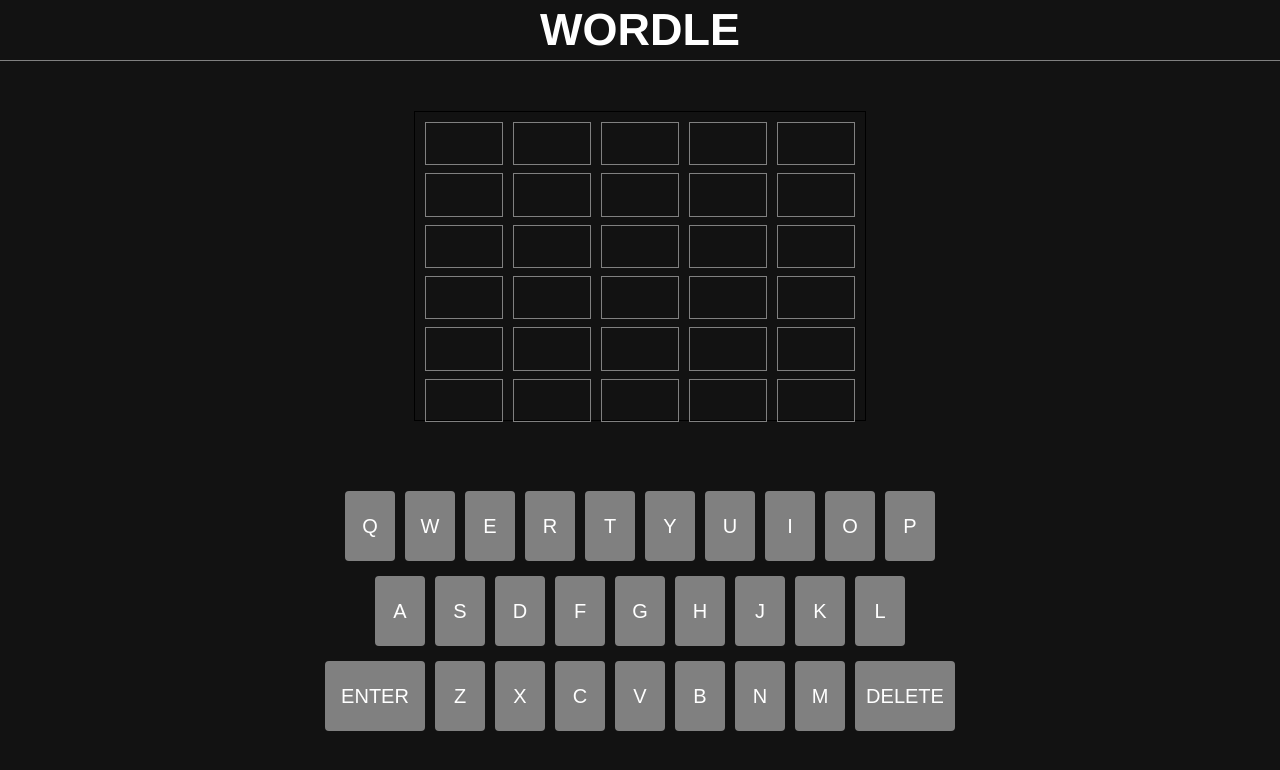
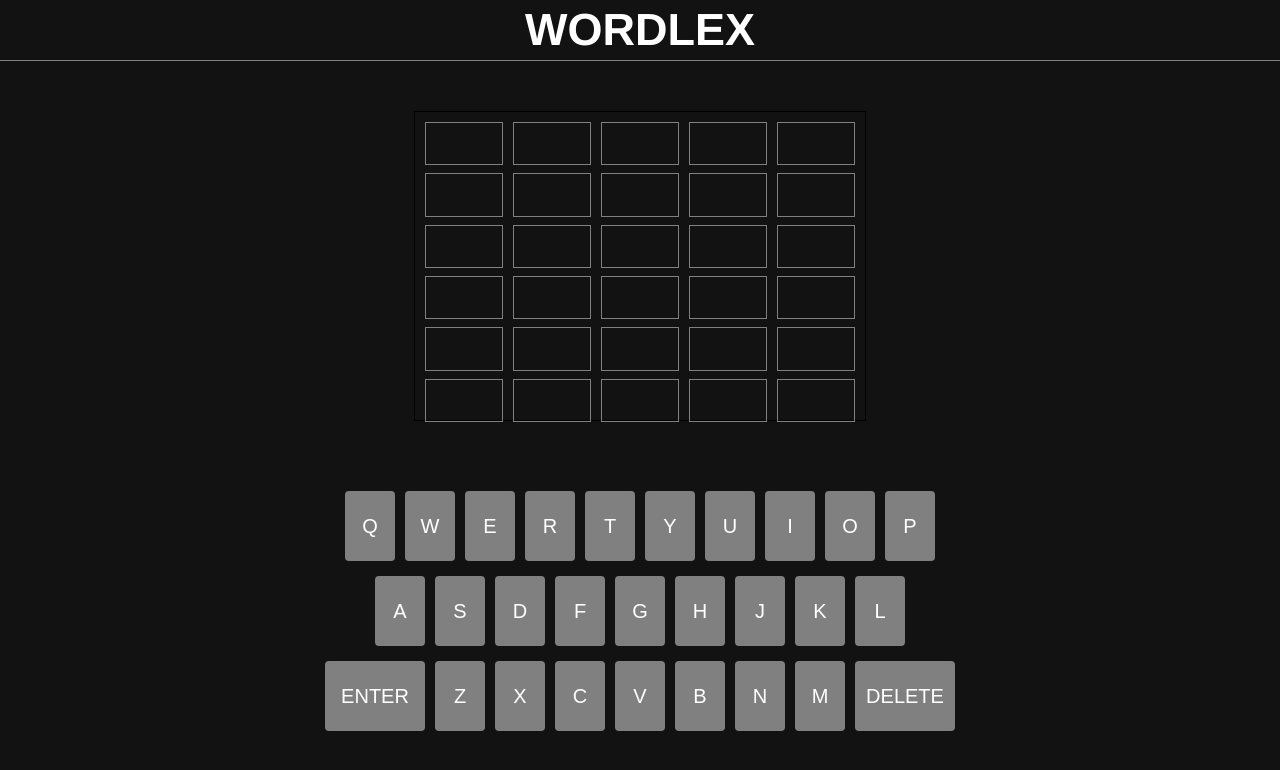
Before and after one commit to alexgjohn/wordle-react, a React (Create React App) app: page / in a window 1280 px wide. Shown: the top 770 px of the page. Built offline with nearby package versions, Linux system fonts and the light colour scheme.

Commit message:
integrated random word selection with previous features

```diff
--- a/src/App.js
+++ b/src/App.js
@@ -60,7 +60,7 @@ function App() {
       alert("Word not found");
     }
 
-    if (currWord === correctWord) {
+    if (currWord.toLowerCase() === correctWord.toLowerCase()) {
       setGameOver({ gameOver: true, guessedWord: true })
       return;
     }
@@ -74,7 +74,7 @@ function App() {
   return (
     <div className="App">
       <nav>
-        <h1>WORDLE</h1>
+        <h1>WORDLEX</h1>
       </nav>
       <AppContext.Provider
         value={{
--- a/src/components/Letter.js
+++ b/src/components/Letter.js
@@ -12,7 +12,7 @@ function Letter({ letterPos, attemptVal }) {
     const letter = board[attemptVal][letterPos];
 
     const correct = correctWord.toUpperCase()[letterPos] === letter;
-    const almost = !correct && letter != "" && correctWord.includes(letter);
+    const almost = !correct && letter != "" && correctWord.toUpperCase().includes(letter);
 
     //letterState will check if the guessed letter is correct, almost or simply wrong
     const letterState = currAttempt.attempt > attemptVal &&
```
Also changed, not shown: src/word-bank.txt.
